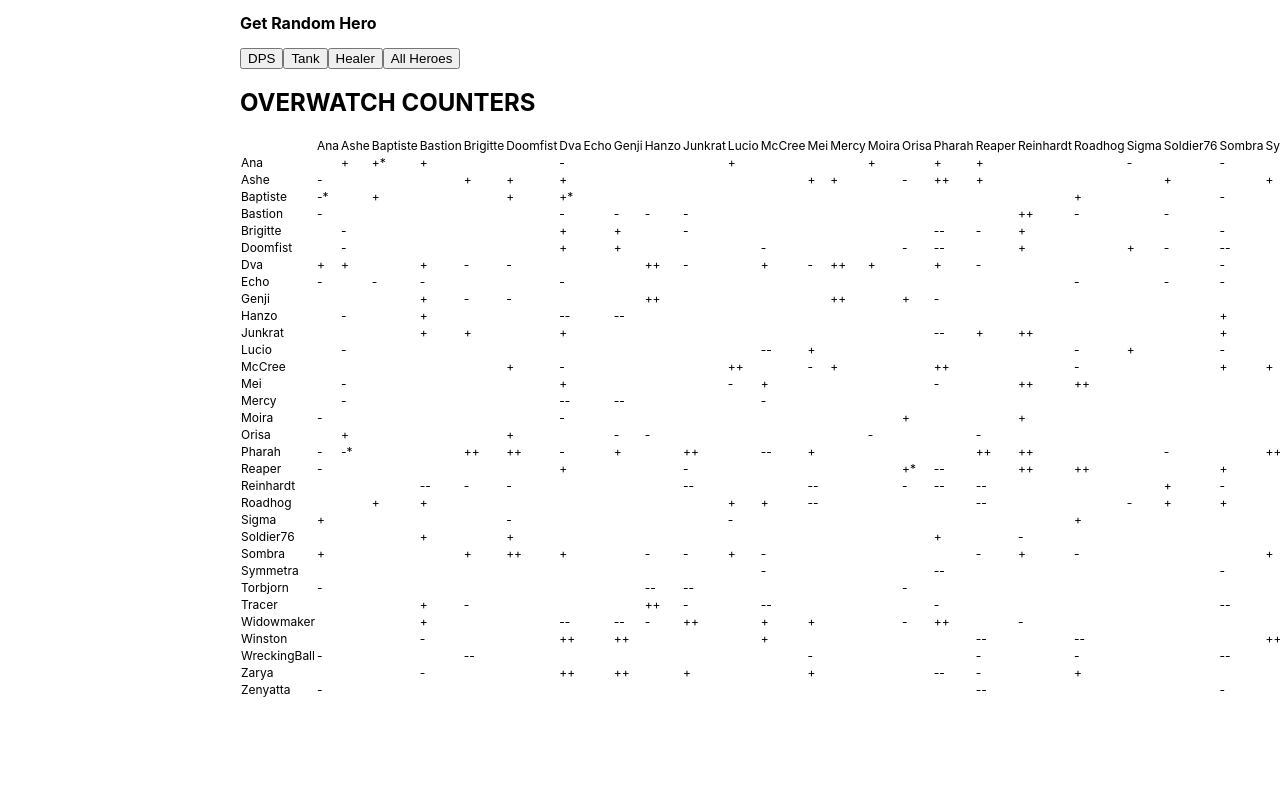
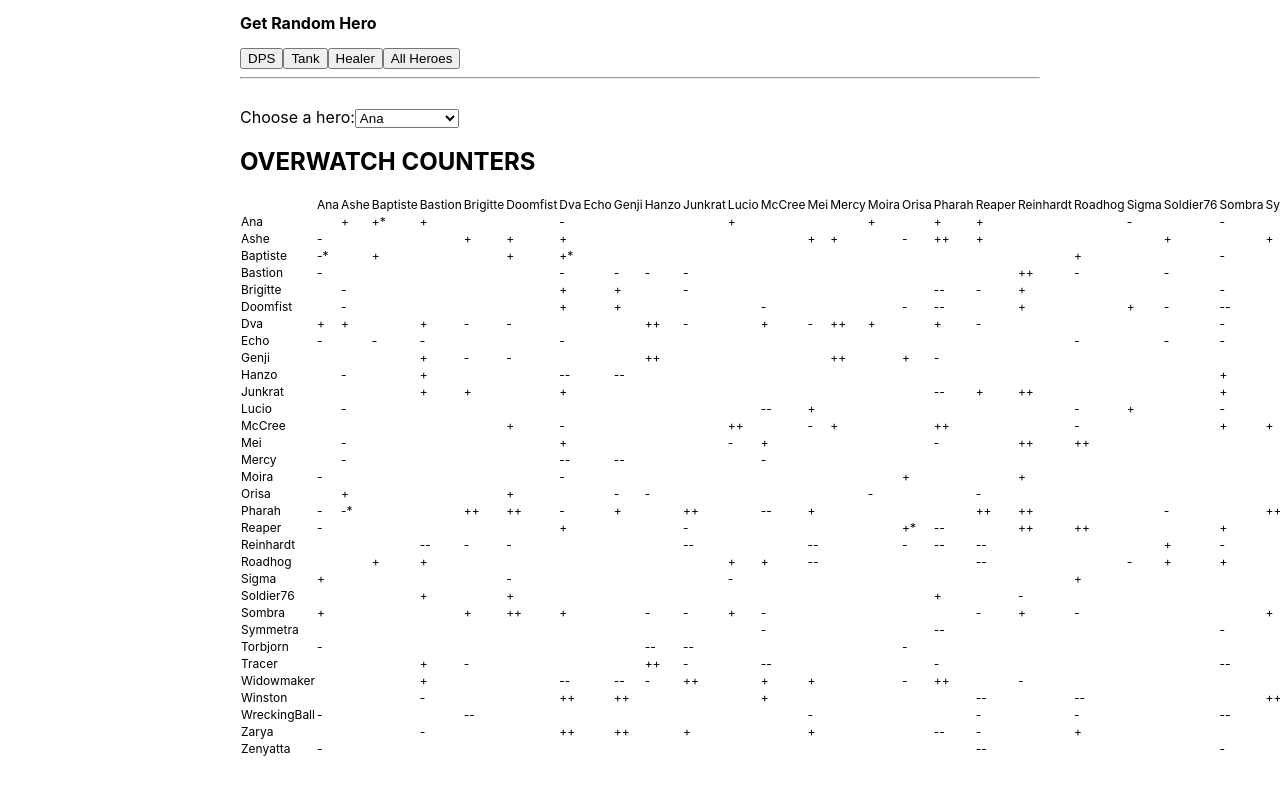
Before and after one commit to Sleighs/HeroMatchups, a React (Create React App) app in the folder client/: page / in a window 1280 px wide. Shown: the top 794 px of the page. Built offline with nearby package versions, Linux system fonts and the light colour scheme.

Commit message:
hero profile

```diff
--- a/client/src/components/hero-profile/index.js
+++ b/client/src/components/hero-profile/index.js
@@ -1,12 +1,31 @@
-import React from "react";
+import React, { useState } from "react";
+import { HeroMatchup } from "..";
+import heroData from "../../js/heroData";
 
-export default function HeroProfile({ username, caption }) {
+export default function HeroProfile() {
+  const [currentHero, setCurrentHero] = useState(null);
+
+  function getHeroData(name){
+    setCurrentHero({
+      name: name,
+      matchups: Object.entries(heroData[name].counters)
+    });
+  }
+
+
   return (
     <div className="hero-profile">
-        <div id="hero-pics-container">pics</div>
+        <div id="hero-pics-container"><hr/></div>
+
+        {!currentHero ?
+          <br/> :
+          <HeroMatchup heroName={currentHero.name} matchups={currentHero.matchups}/>
+        }
 
         <label for="hero-select" id="choose-hero-text">Choose a hero:</label>
-        <select name="hero-selection" id="hero-selection" onChange=''>
+        <select name="hero-selection" id="hero-selection" onChange={(event)=>{
+          getHeroData(event.target.value);
+        }}>
             <option value="Ana">Ana</option>
             <option value="Ashe">Ashe</option>
             <option value="Baptiste">Baptiste</option>
@@ -40,6 +59,8 @@
             <option value="Zarya">Zarya</option>
             <option value="Zenyatta">Zenyatta</option>
         </select>
+
+
     </div>
   );
 }
--- a/client/src/pages/home/index.js
+++ b/client/src/pages/home/index.js
@@ -1,7 +1,7 @@
 import React, { useContext, useEffect, useState } from "react";
 import "./style.css";
 import { Navbar } from "../../containers";
-import { CounterTable, RandomHero } from "../../components";
+import { CounterTable, HeroProfile, RandomHero } from "../../components";
 
 export default function Home() {
   const [alert, setAlert] = useState(true);
@@ -15,6 +15,7 @@
   return (
     <div className="home" style={{width:'800px', margin: 'auto'}}>
         <RandomHero />
+        <HeroProfile />
         <CounterTable />
     </div>
   );
```
